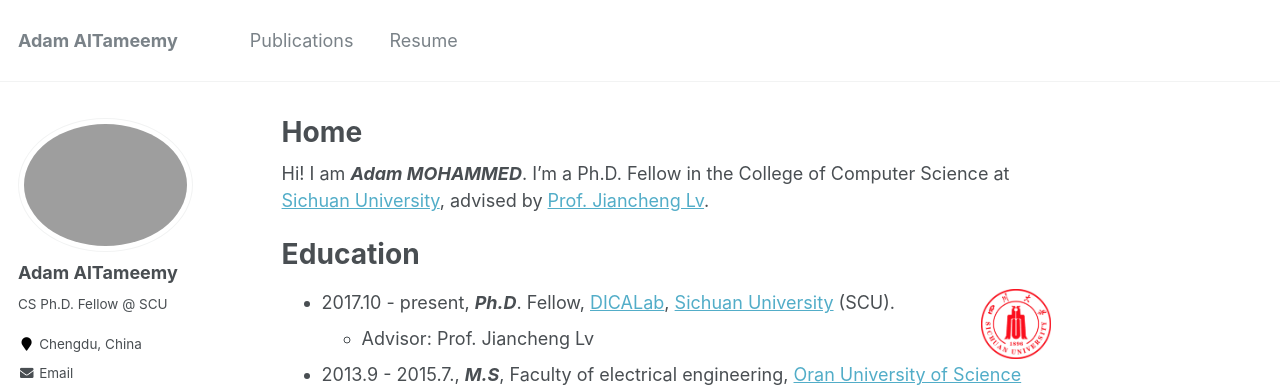
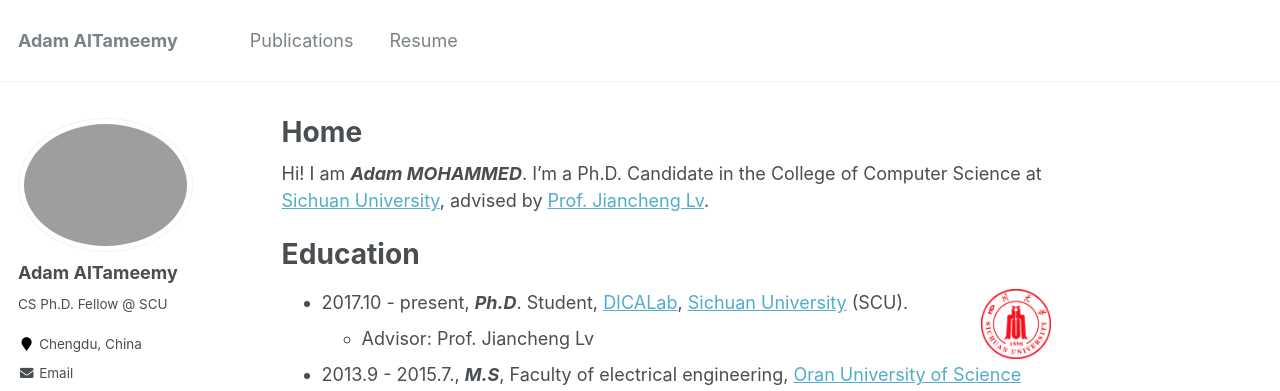
Before and after one commit to AdamTameemy/AAdamTameemy.github.io, a Jekyll site: the page built from _pages/about.md, in a window 1280 px wide and 1238 px high. Shown: the top 391 px of the window. Built offline with Jekyll 4.4.1, drawn with Linux system fonts in a browser that asks for light colours; some web fonts are replaced.

Commit message:
Update about.md

```diff
--- a/_pages/about.md
+++ b/_pages/about.md
@@ -8,11 +8,11 @@ redirect_from:
   - /about.html
 ---
 
-Hi! I am **_Adam MOHAMMED_**. I’m a Ph.D. Fellow in the College of Computer Science at [Sichuan University](http://www.scu.edu.cn/), advised by [Prof. Jiancheng Lv](https://baike.baidu.com/item/%E5%90%95%E5%BB%BA%E6%88%90/12631172?fr=aladdin).
+Hi! I am **_Adam MOHAMMED_**. I’m a Ph.D. Candidate in the College of Computer Science at [Sichuan University](http://www.scu.edu.cn/), advised by [Prof. Jiancheng Lv](https://baike.baidu.com/item/%E5%90%95%E5%BB%BA%E6%88%90/12631172?fr=aladdin).
 
 Education
 ======
-+ 2017.10 - present, **_Ph.D_**. Fellow, [DICALab](http://dicalab.cn/), [Sichuan University](http://www.scu.edu.cn/) (SCU). <img align="right" width="70" height="70" src="images/scu.png">
++ 2017.10 - present, **_Ph.D_**. Student, [DICALab](http://dicalab.cn/), [Sichuan University](http://www.scu.edu.cn/) (SCU). <img align="right" width="70" height="70" src="images/scu.png">
   - Advisor: Prof. Jiancheng Lv
 + 2013.9 - 2015.7., **_M.S_**, Faculty of electrical engineering, [Oran University of Science and Technology - Mohamed Boudiaf](https://www.univ-usto.dz/) (USTO-MB).
   - Advisor: Prof. Abdelhamid LOUKIL. <img align="right" width="70" height="70" src="images/ustomb.png">
```
